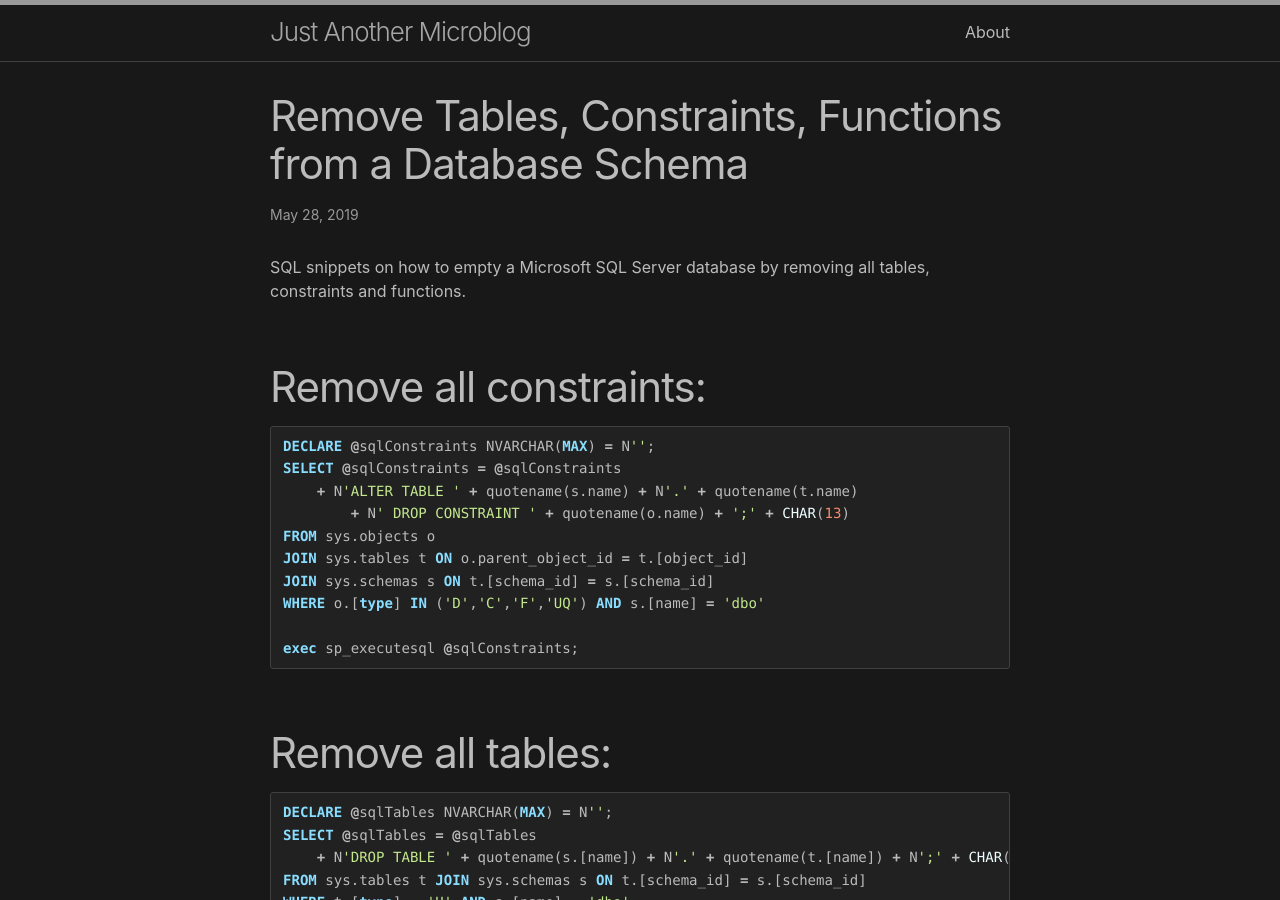
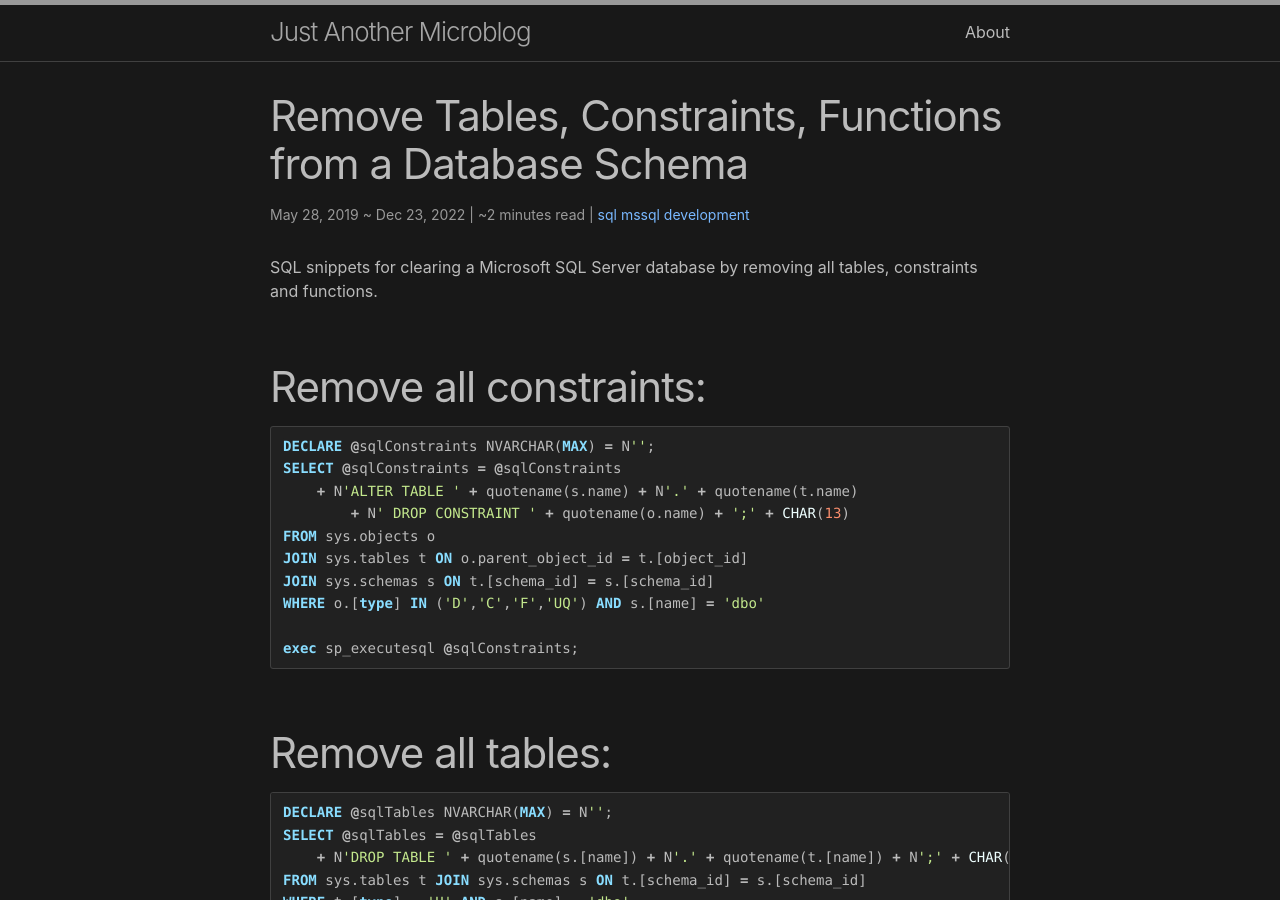
Before and after one commit to vglushko/vglushko.github.io, a Jekyll site: the page built from _posts/2019-05-28-remove-objects-in-t-sql.md, in a window 1280 px wide and 900 px high. Built offline with Jekyll 4.4.1, drawn with Linux system fonts in a browser that asks for light colours.

```diff
--- a/Gemfile
+++ b/Gemfile
@@ -9,3 +9,5 @@ gem "jekyll-feed"
 gem "jekyll-seo-tag"
 gem "webrick"
 gem "jekyll-theme-tactile"
+
+gem "jekyll-sitemap", "~> 1.4"
--- a/_config.yml
+++ b/_config.yml
@@ -12,6 +12,7 @@ markdown: kramdown
 theme: jekyll-theme-tactile
 plugins:
   - jekyll-feed
+  - jekyll-sitemap
 
 show_excerpts: true
 excerpt_separator: <!--more-->
--- a/_layouts/post.html
+++ b/_layouts/post.html
@@ -17,13 +17,26 @@ layout: default
         {{ mdate | date: date_format }}
       </time>
       {%- endif -%}
+
+      {% assign word_count = content | number_of_words %}
+      {% if word_count > 220 %}
+      | ~{{ word_count | divided_by: 220 }} minutes read
+      {% endif %}
+
+      {% if page.tags %} |
+      {% for tag in page.tags %}
+      <a class="post-tag" href="{{ site.baseurl }}/tags#{{ tag | slugify }}">{{ tag }}</a>
+      {% endfor %}
+      {% endif %}
+
       {%- if page.author -%}
       • {% for author in page.author %}
       <span itemprop="author" itemscope itemtype="http://schema.org/Person">
         <span class="p-author h-card" itemprop="name">{{ author }}</span></span>
       {%- if forloop.last == false %}, {% endif -%}
       {% endfor %}
-      {%- endif -%}</p>
+      {%- endif -%}
+    </p>
   </header>
 
   <div class="post-content e-content" itemprop="articleBody">
--- a/_posts/2019-05-28-remove-objects-in-t-sql.md
+++ b/_posts/2019-05-28-remove-objects-in-t-sql.md
@@ -2,13 +2,15 @@
 layout: post
 title: "Remove Tables, Constraints, Functions from a Database Schema"
 date: 2019-05-28 12:49:46 +0300
+modified_date: 2022-12-23 09:30:00 +0300
 category: snippets
 tags:
+  - sql
   - mssql
-  - rdbms
+  - development
 ---
 
-SQL snippets on how to empty a Microsoft SQL Server database by removing all tables, constraints and functions.
+SQL snippets for clearing a Microsoft SQL Server database by removing all tables, constraints and functions.
 <!--more-->
 
 # Remove all constraints:
```
Also changed, not shown: _posts/2022-09-18-dto-in-python.md (+2 -4 lines), _posts/2022-12-22-python-dev-environment.md (+2 -7 lines), Gemfile.lock, README.md. Lines whose indentation alone changed are shown as unchanged.
